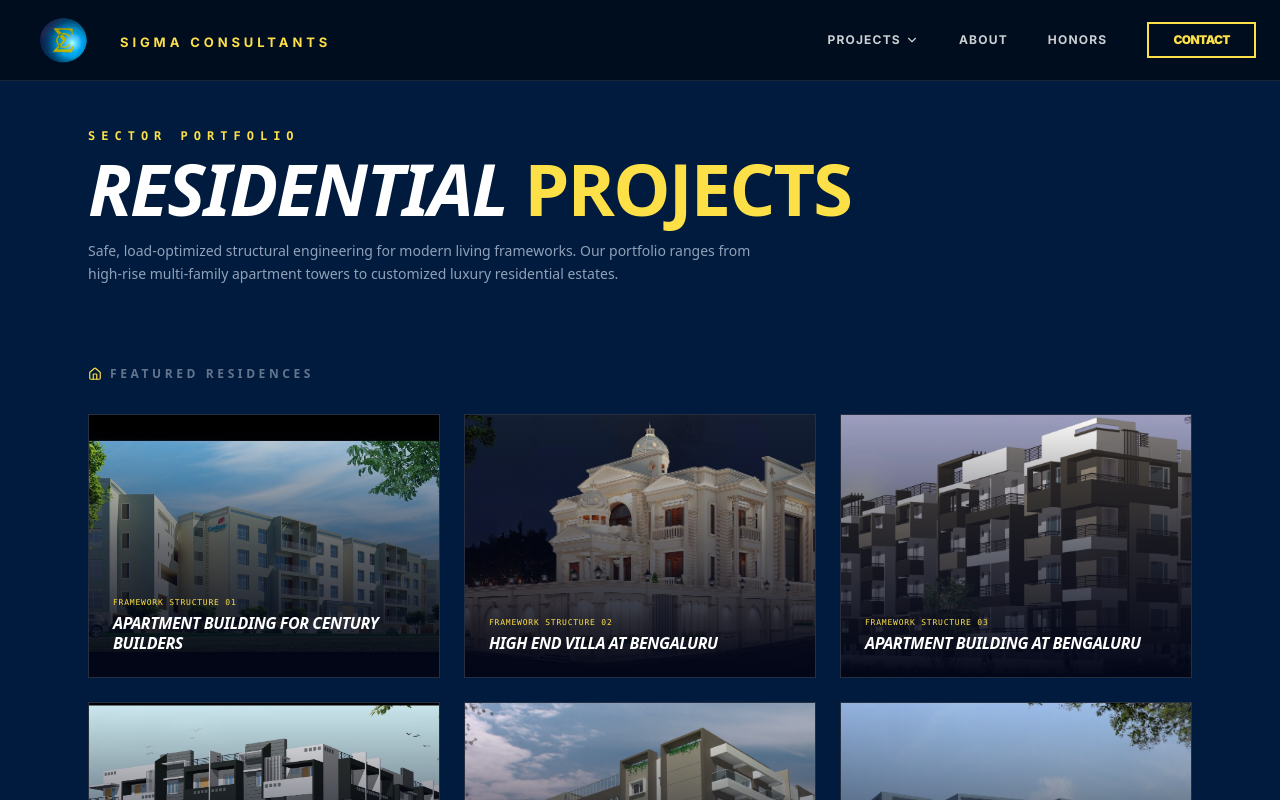
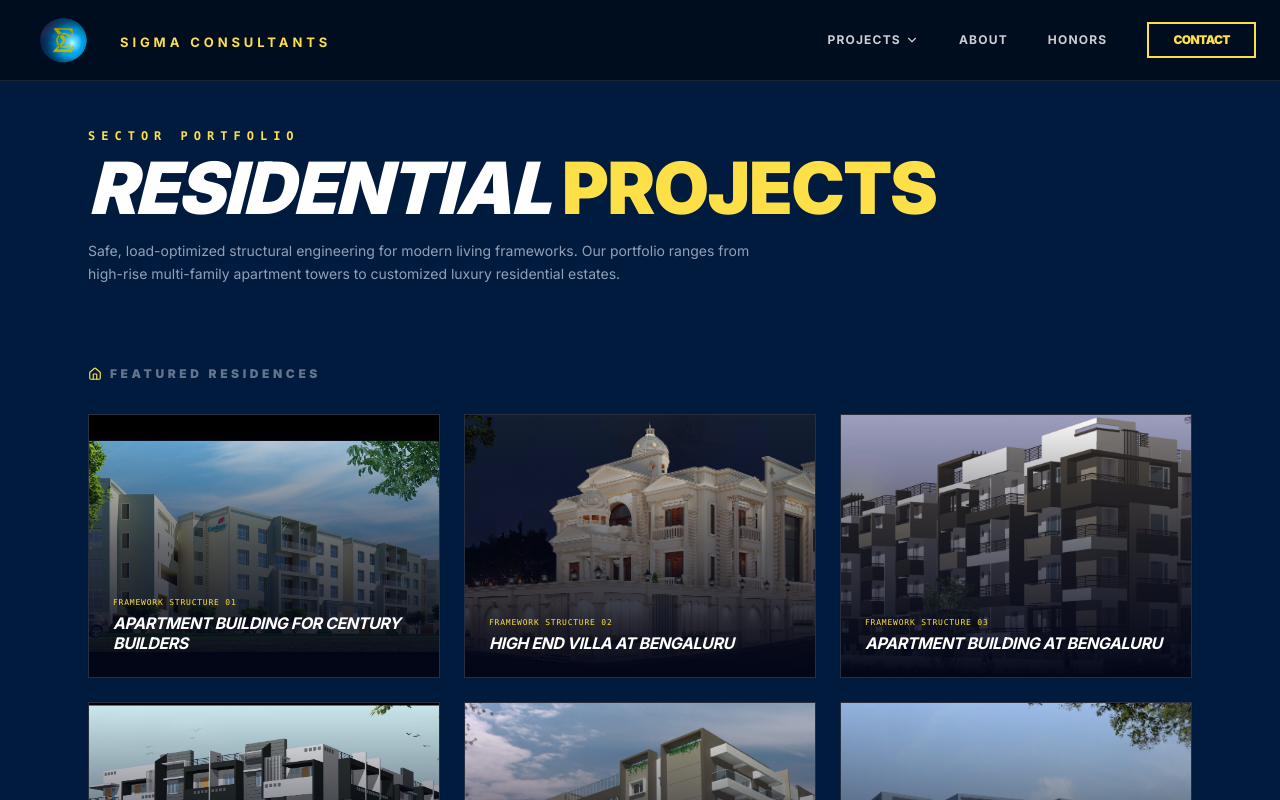
Before and after one commit to shriyashenoyt/Sigma-Consultants-Website, a Next.js app: page /projects/residential in a window 1280 px wide. Shown: the top 800 px of the page. Built offline with nearby package versions, Linux system fonts and the light colour scheme.

Commit message:
Minor changes7

```diff
--- a/app/projects/residential/page.tsx
+++ b/app/projects/residential/page.tsx
@@ -98,7 +98,7 @@ export default function ResidentialGallery() {
   ];
 
   return (
-    <main className="min-h-screen bg-engineering-bg text-white pt-32 pb-24 font-sans antialiased overflow-x-hidden">
+    <main className="min-h-screen bg-engineering-bg text-white pt-32 pb-24">
       <div className="container mx-auto px-6 max-w-6xl">
 
         {/* ================= HEADER SECTION ================= */}
```
